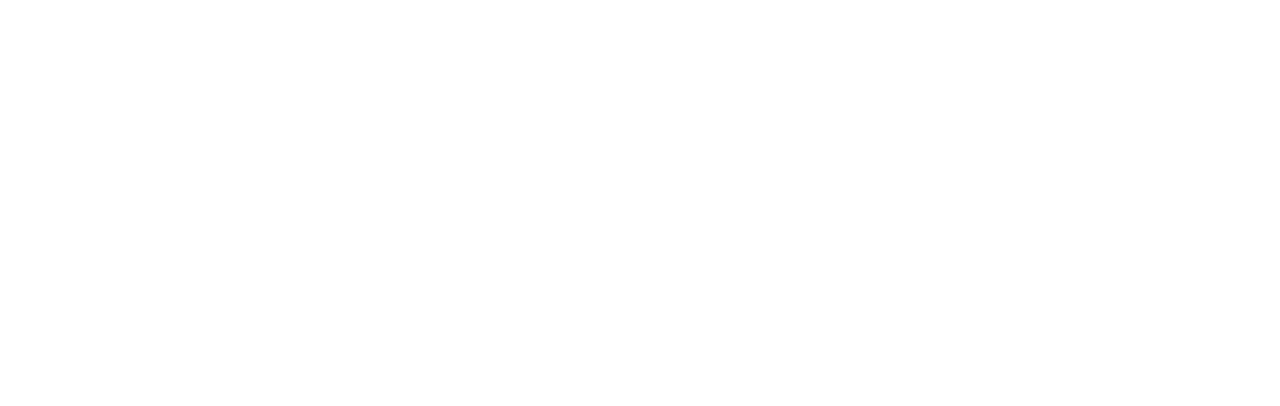
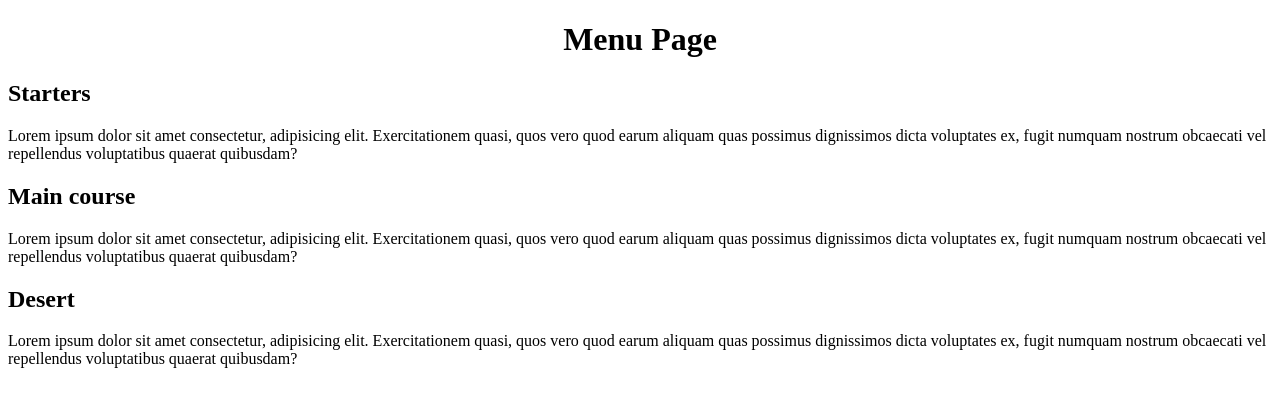
Before and after one commit to alishanahmad907/coursera-fullstackcourse4-module2, a plain HTML site: page index.html in a window 1280 px wide. Drawn offline with Linux system fonts and the light colour scheme.

Commit message:
Completed index.html

```diff
--- a/css/style.css
+++ b/css/style.css
@@ -0,0 +1,3 @@
+h1{
+    text-align: center;
+}
--- a/index.html
+++ b/index.html
@@ -1,12 +1,41 @@
 <!DOCTYPE html>
 <html lang="en">
-<head>
-    <meta charset="UTF-8">
-    <meta name="viewport" content="width=device-width, initial-scale=1.0">
-    <link rel="stylesheet" href="css/style.css">
-    <title>Document</title>
-</head>
-<body>
+  <head>
+    <meta charset="UTF-8" />
+    <meta name="viewport" content="width=device-width, initial-scale=1.0" />
+    <link rel="stylesheet" href="css/style.css" />
+    <title>Simple responsive webpage</title>
+  </head>
+  <body>
+    <div>
+      <h1>Menu Page</h1>
+    </div>
+    <div class="row">
+        <div class="col-sm-12 col-md-6 col-lg-4">
+            <section id="section1">
+                <h2>
+                    Starters
+                </h2>
+                <p>Lorem ipsum dolor sit amet consectetur, adipisicing elit. Exercitationem quasi, quos vero quod earum aliquam quas possimus dignissimos dicta voluptates ex, fugit numquam nostrum obcaecati vel repellendus voluptatibus quaerat quibusdam?</p>
+            </section>
+        </div>
+        <div class="col-sm-12 col-md-6 col-lg-4">
+            <section id="section2">
+                <h2>
+                    Main course
+                </h2>
+                <p>Lorem ipsum dolor sit amet consectetur, adipisicing elit. Exercitationem quasi, quos vero quod earum aliquam quas possimus dignissimos dicta voluptates ex, fugit numquam nostrum obcaecati vel repellendus voluptatibus quaerat quibusdam?</p>
+            </section>
+        </div>
+        <div class="col-sm-12 col-md-6 col-lg-4">
+            <section id="section3">
+                <h2>
+                    Desert
+                </h2>
+                <p>Lorem ipsum dolor sit amet consectetur, adipisicing elit. Exercitationem quasi, quos vero quod earum aliquam quas possimus dignissimos dicta voluptates ex, fugit numquam nostrum obcaecati vel repellendus voluptatibus quaerat quibusdam?</p>
+            </section>
+        </div>
+    </div>
 
-</body>
+  </body>
 </html>
```
